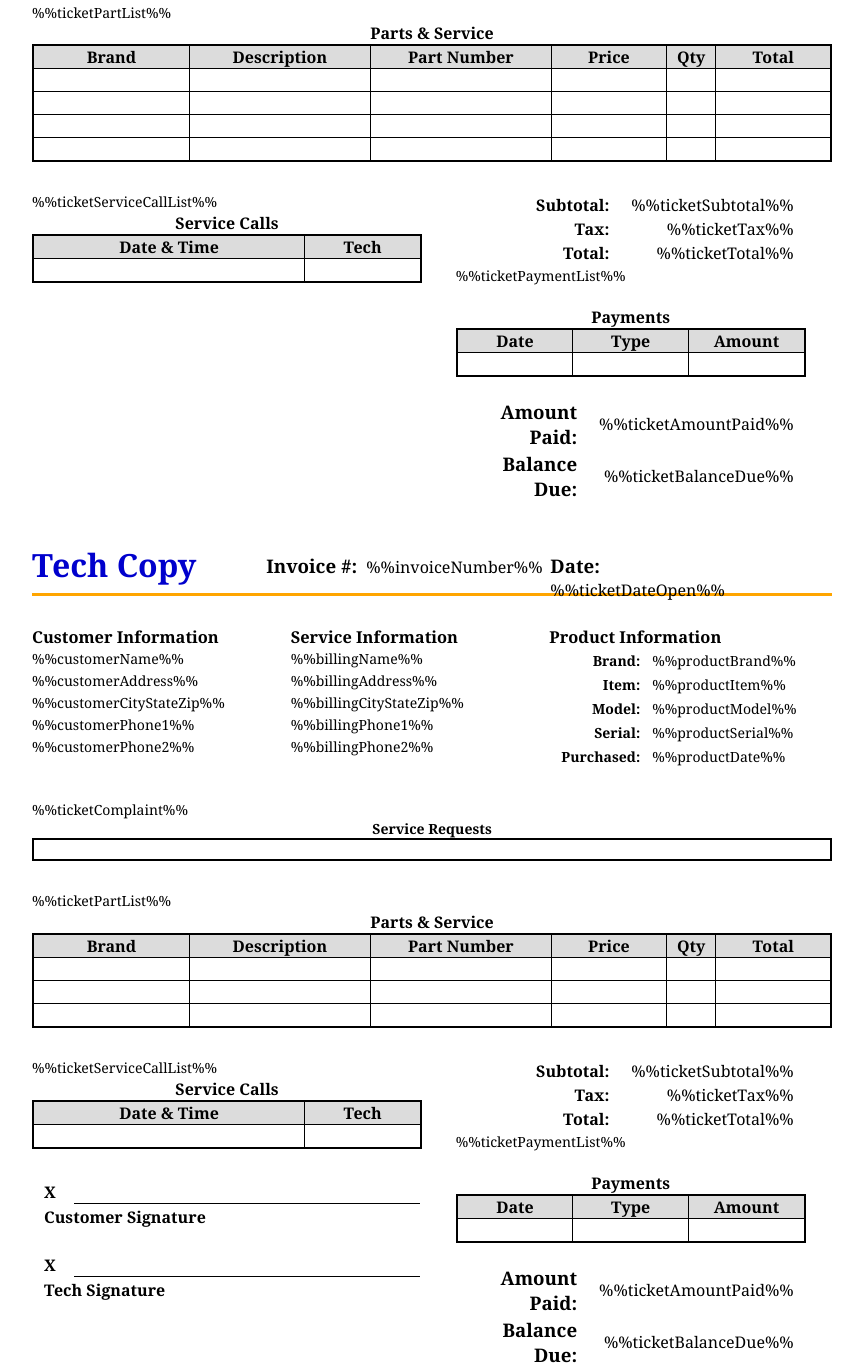
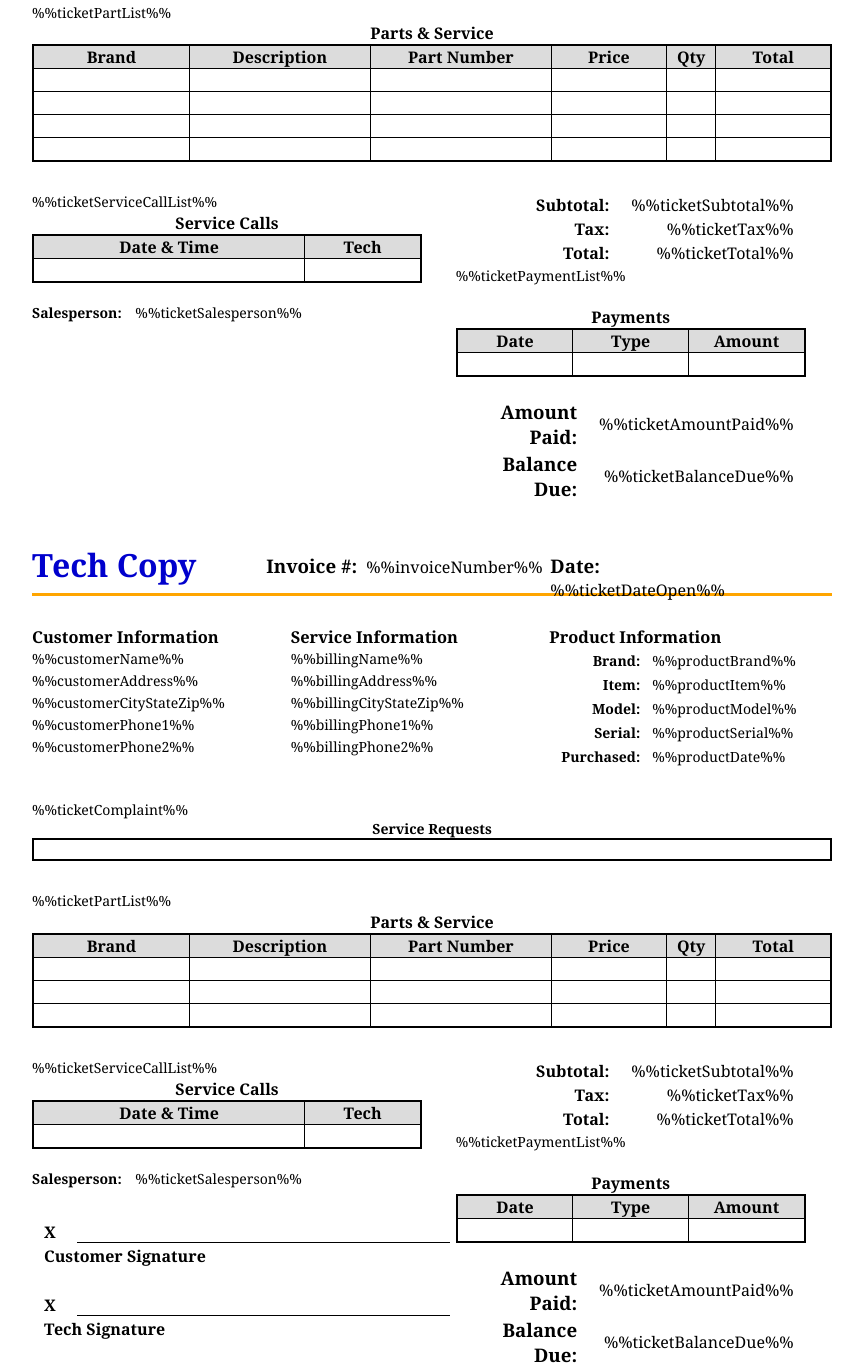
Before and after one commit to costanza5813/invoice-creator, a website: page app/tpl/invoice.tpl.html in a window 1280 px wide. Shown: the part 436-1808 px from the top of the page, without its empty margins (208-1071 px from the left). Drawn offline with Linux system fonts and the light colour scheme; files that its build step writes are made by us from their sources; files whose address does not match are found by name.

Commit message:
feat(salesperson): adding salesperson to the customer copy

```diff
--- a/app/css/invoice.css
+++ b/app/css/invoice.css
@@ -142,3 +142,11 @@ td h3 {
 .underline-totals .total-cell {
     border-bottom: 1px solid black;
 }
+
+.salesperson {
+    margin-top: 20px;
+}
+
+.salesperson span:first-of-type {
+    margin-right: 10px;
+}
--- a/app/index.js
+++ b/app/index.js
@@ -155,6 +155,8 @@ var constants = {
   ticketServiceCallList: '%%ticketServiceCallList%%',
   ticketServiceCallListDateTime: '%%ticketServiceCallListDateTime%%',
   ticketServiceCallListTech: '%%ticketServiceCallListTech%%',
+
+  ticketSalesperson: '%%ticketSalesperson%%',
 
   ticketPaymentList: '%%ticketPaymentList%%',
   ticketPaymentListPaymentDate: '%%ticketPaymentListPaymentDate%%',
@@ -344,6 +346,9 @@ function createInvoice(data) {
 
   invoice = replaceAll(invoice, constants.ticketServiceCallList, serviceCallListReplace);
 
+  // salesperson
+  invoice = replaceAll(invoice, constants.ticketSalesperson, _.get(data.ticket, 'salesperson', ''));
+
   // payment list
   var paymentTpl =  fs.readFileSync(constants.paymentTemplate, 'utf8');
   var paymentListReplace = '';
--- a/app/tpl/invoice.tpl.html
+++ b/app/tpl/invoice.tpl.html
@@ -163,7 +163,8 @@
 
             <div class="invoice-section">
 
-                <div class="inline-block service-calls align-top">
+                <div class="inline-block align-top">
+                    <div class="service-calls">
                         <table class="bordered-table">
                             <caption><b>Service Calls</b></caption>
                             <colgroup>
@@ -184,6 +185,12 @@
                                 </tr>
                             </tbody>
                         </table>
+                    </div>
+
+                    <div class="salesperson">
+                        <span><b>Salesperson:</b></span>
+                        <span>%%ticketSalesperson%%</span>
+                    </div>
                 </div>
 
                 <div class="inline-block payments align-top">
@@ -396,7 +403,8 @@
 
             <div class="invoice-section">
 
-                <div class="inline-block service-calls align-top">
+                <div class="inline-block align-top">
+                    <div class="service-calls">
                         <table class="bordered-table">
                             <caption><b>Service Calls</b></caption>
                             <colgroup>
@@ -417,6 +425,12 @@
                                 </tr>
                             </tbody>
                         </table>
+                    </div>
+
+                    <div class="salesperson">
+                        <span><b>Salesperson:</b></span>
+                        <span>%%ticketSalesperson%%</span>
+                    </div>
 
                     <table class="signature-table">
                         <colgroup>
@@ -638,7 +652,8 @@
 
             <div class="invoice-section">
 
-                <div class="inline-block service-calls align-top">
+                <div class="inline-block align-top">
+                    <div class="service-calls">
                         <table class="bordered-table">
                             <caption><b>Service Calls</b></caption>
                             <colgroup>
@@ -659,6 +674,12 @@
                                 </tr>
                             </tbody>
                         </table>
+                    </div>
+
+                    <div class="salesperson">
+                        <span><b>Salesperson:</b></span>
+                        <span>%%ticketSalesperson%%</span>
+                    </div>
                 </div>
 
                 <div class="inline-block payments align-top">
```
Lines whose indentation alone changed are shown as unchanged.
